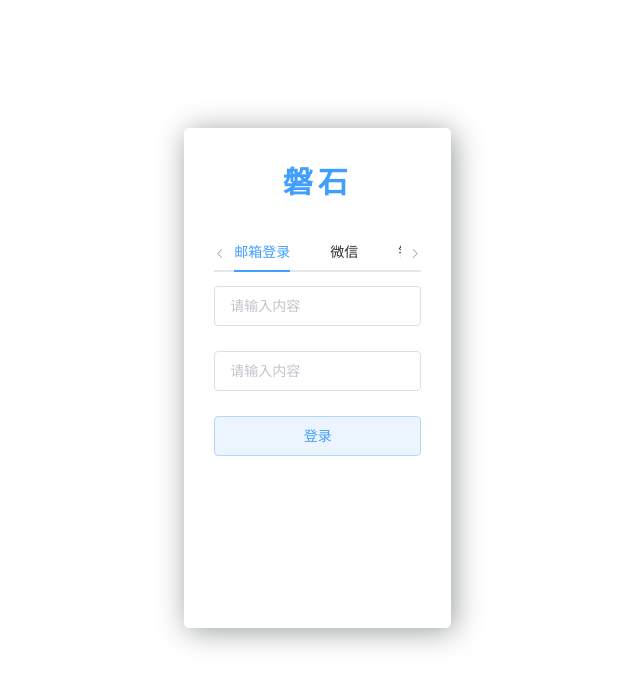
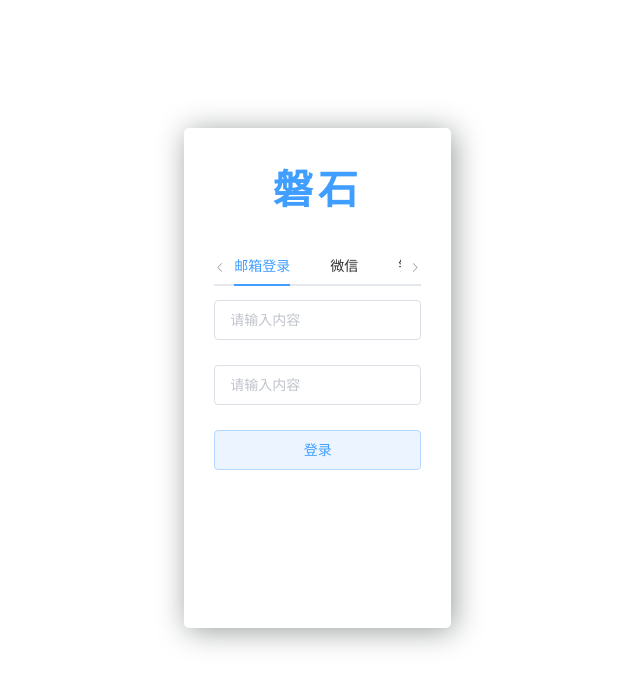
Before and after one commit to gravitionium/rock, a Vue app: page / in a window 1280 px wide. Shown: the top 686 px of the page, without its empty margins (349-989 px from the left). Built offline with nearby package versions, Linux system fonts and the light colour scheme.

Commit message:
对登陆页上的系统名称进行修改

```diff
--- a/src/App.vue
+++ b/src/App.vue
@@ -73,8 +73,9 @@
 .loginTitle{
   padding:0 0 30px 0;
   color: #409EFF;
-  font-size: 30px;
+  font-size: 40px;
   letter-spacing: 5px;
+  font-family: "Times New Roman",Serif;
 }
 .loginMargin{
   margin-bottom:25px;
```
